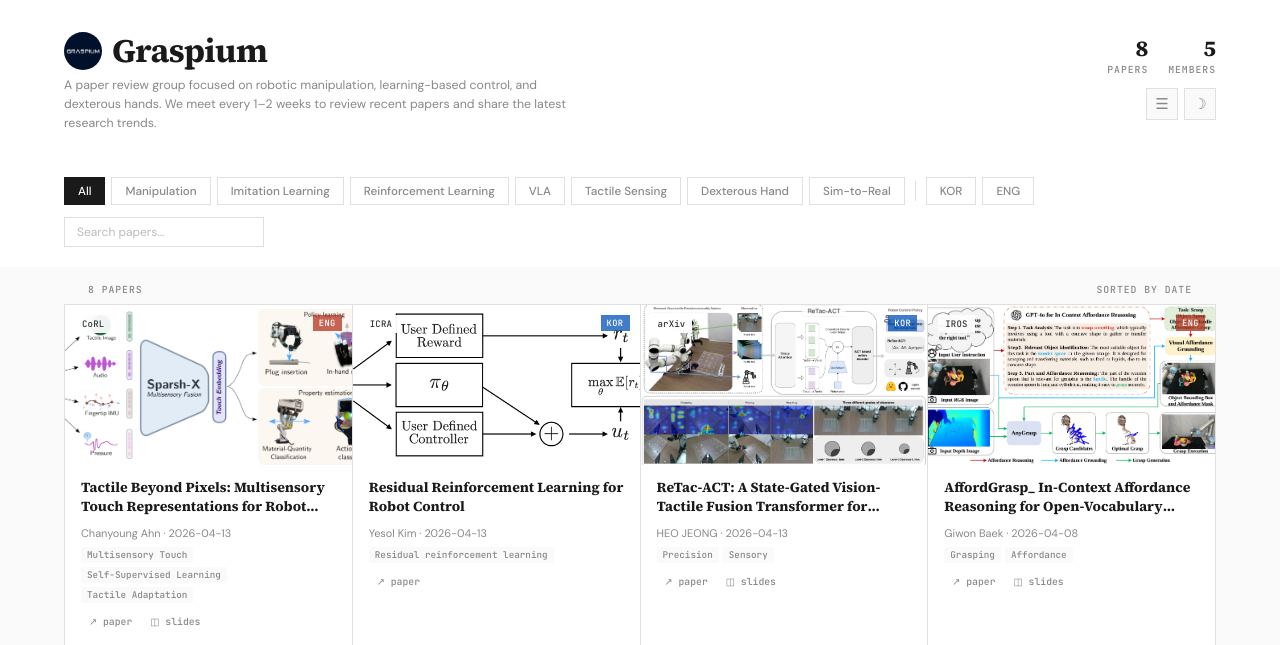
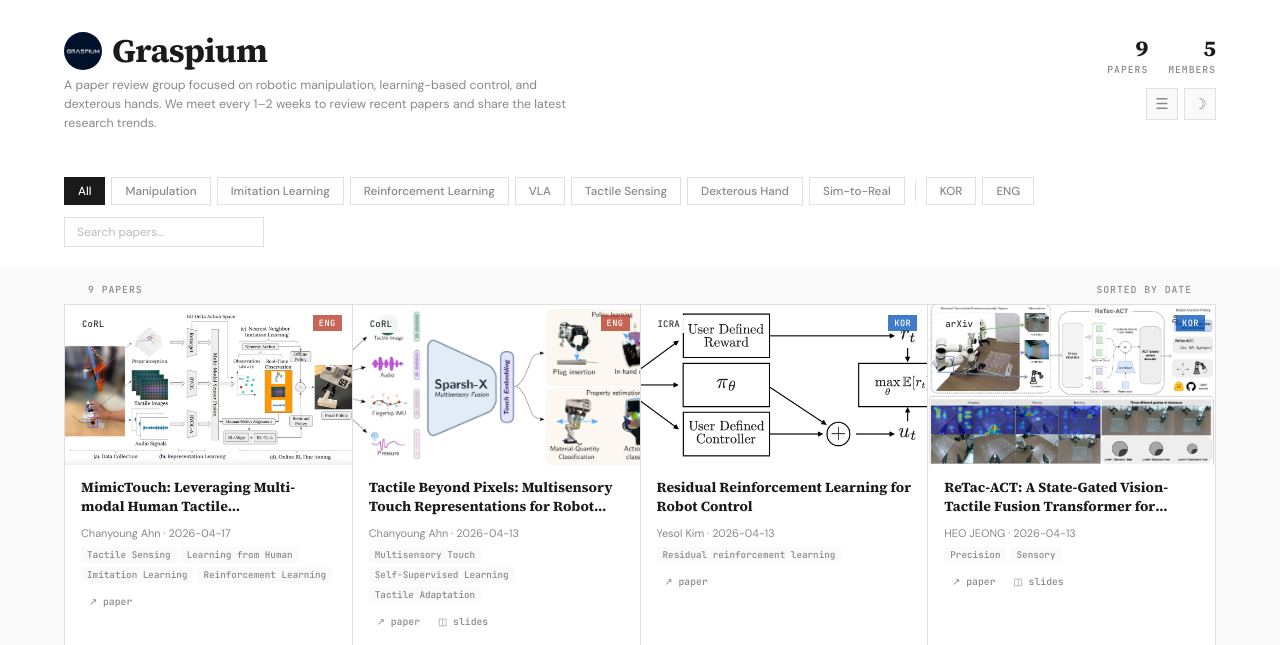
Before and after one commit to graspium-official/graspium-official.github.io, a Jekyll site: the page built from index.html, in a window 1280 px wide and 900 px high, cut to the strip 0-645 px from the top of the window. Built offline with Jekyll 4.4.1, drawn with Linux system fonts in a browser that asks for light colours.

Commit message:
Add paper cy-003: MimicTouch: Leveraging Multi-modal Human Tactile Demonstrations for Contact-rich Manipulation

```diff
--- a/_data/papers.yml
+++ b/_data/papers.yml
@@ -151,3 +151,21 @@
   status: "reviewed"
   paper: "https://openreview.net/forum?id=sMs4pJYhWi"
   slides: "https://drive.google.com/file/d/1D_kJQuae_Tu-C65lWmvESvpcctA2KMlN/view?usp=sharing"
+
+- id: "cy-003"
+  title: "MimicTouch: Leveraging Multi-modal Human Tactile Demonstrations for Contact-rich Manipulation"
+  authors: "Kelin Yu, Yunhai Han, Qixian Wang et al."
+  venue: "CoRL"
+  date: "2026-04-17"
+  field: "tactile"
+  lang: "eng"
+  keywords:
+    - "Tactile Sensing"
+    - "Learning from Human"
+    - "Imitation Learning"
+    - "Reinforcement Learning"
+  presenter: "Chanyoung Ahn"
+  status: "pending"
+  tldr: "MimicTouch is a multi-modal imitation learning framework that efficiently collects human tactile demonstrations, learns human-like tactile-guided control strategies from them, and zero-shot generalizes to different task settings."
+  paper: "https://openreview.net/forum?id=7yMZAUkXa4"
+  thumbnail: "assets/thumbnails/cy-003.png"
```
Also changed, not shown: assets/thumbnails/cy-003.png (added).
